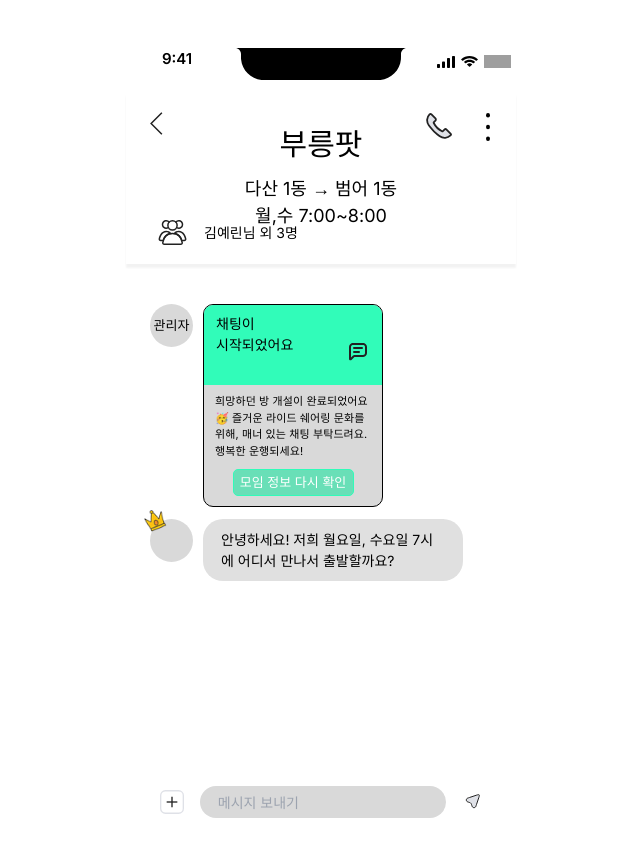
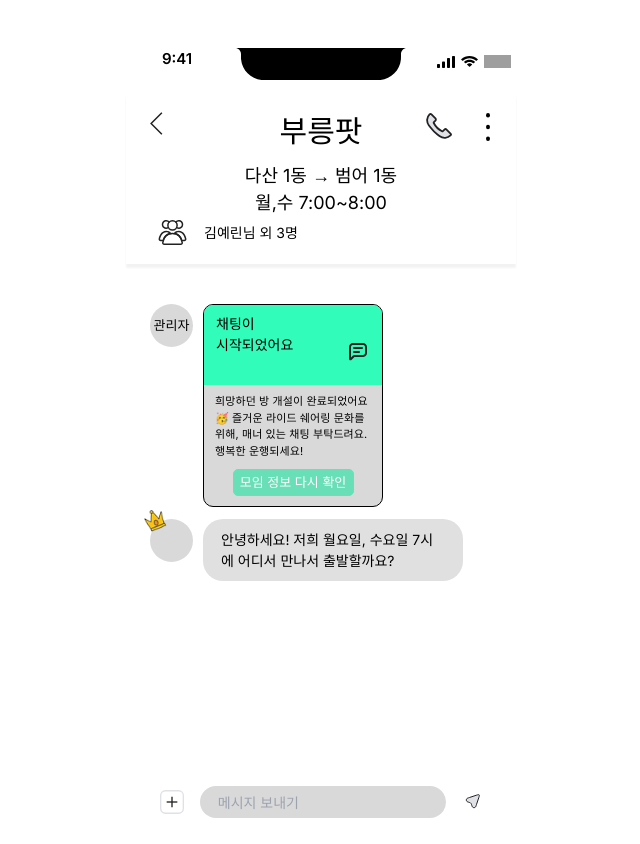
Before and after one commit to Likelion-Yonsei-14th/14-ASSIGNMENT-FRONTEND-team1-week6, a React (Vite) app: page /chat/1 in a window 1280 px wide. Shown: the whole page, without its empty margins (319-959 px from the left). Built offline with nearby package versions, Linux system fonts and the light colour scheme; grey boxes are pictures that could not be loaded.

Commit message:
style: 헤더 간격 조정

```diff
--- a/src/components/chat/ChatRoomHeader.tsx
+++ b/src/components/chat/ChatRoomHeader.tsx
@@ -26,7 +26,7 @@ export default function ChatRoomHeader({
           <img src={BackIcon} alt="뒤로가기" className="h-[43px] w-[43px]" />
         </button>
 
-        <h1 className="pt-[30px] text-center text-[30px] font-normal text-black">
+        <h1 className="pt-[17px] text-center text-[30px] font-normal text-black">
           {room.title}
         </h1>
 
```
